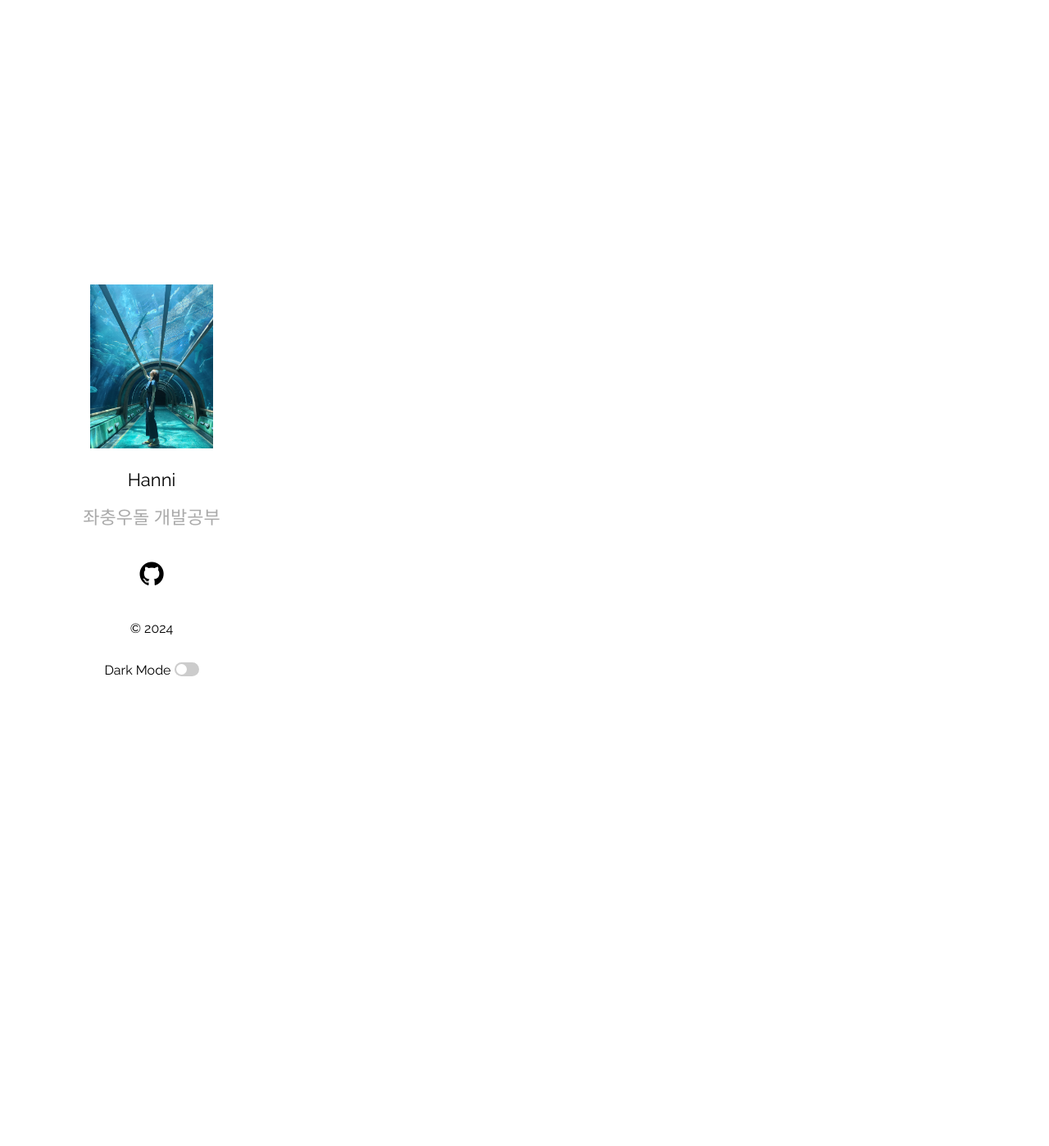
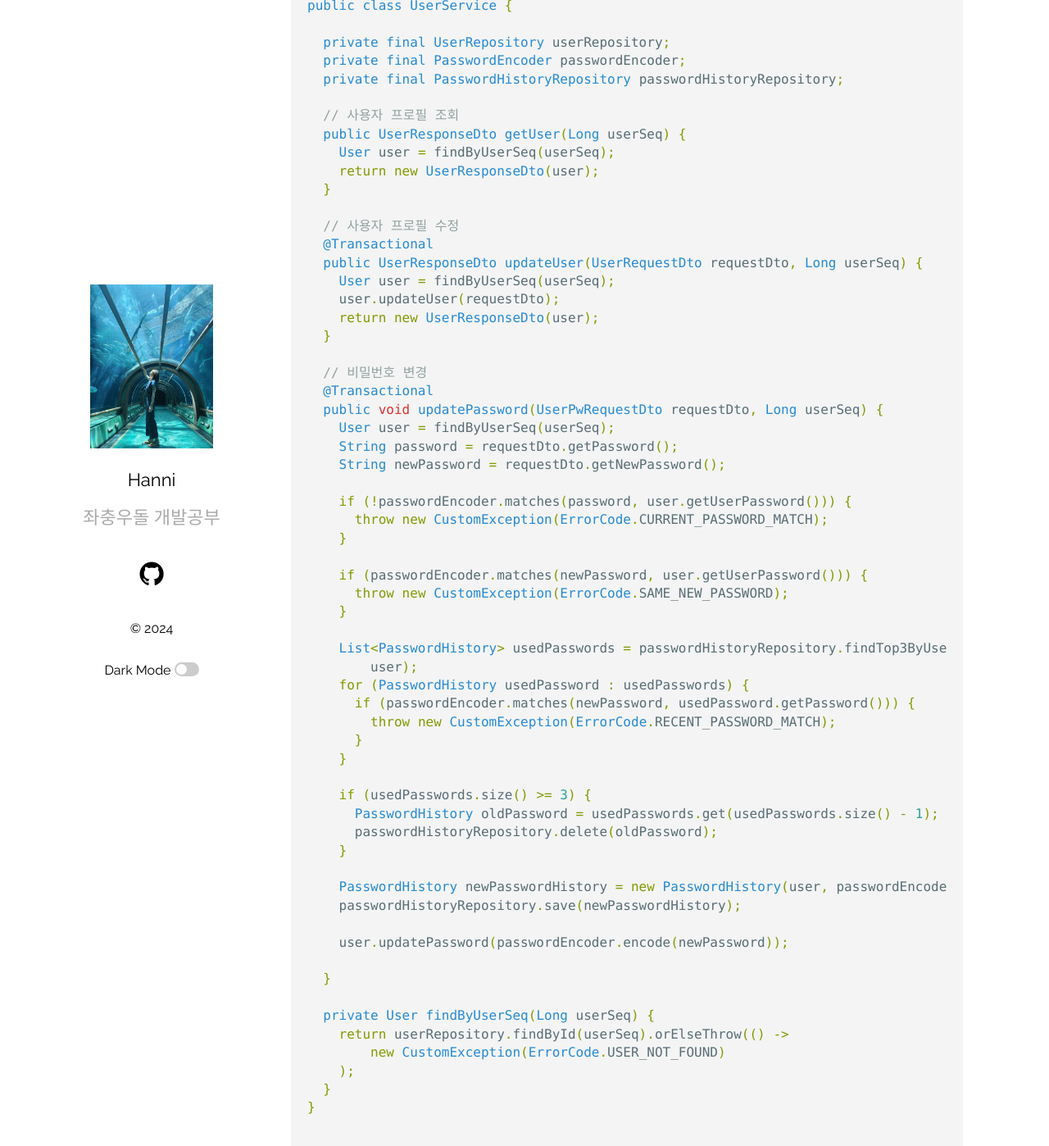
Before and after one commit to HaejungHan/HaejungHan.previous.blog, a Jekyll site: the page built from _posts/2024-06-19-아웃소싱프로젝트.markdown, in a window 1280 px wide and 1400 px high, scrolled down 647 px. Shown: the whole window at 82% size. Built offline with Jekyll 4.4.1, drawn with Linux system fonts in a browser that asks for light colours; some of the changed text lies outside the part shown.

Commit message:
20240619 TIL 수정

````diff
--- a/_posts/2024-06-19-아웃소싱프로젝트.markdown
+++ b/_posts/2024-06-19-아웃소싱프로젝트.markdown
@@ -10,3 +10,81 @@
 # 📌 Spring
 
 ## 💡 아웃소싱프로젝트 : 프로필 기능(비밀번호 변경)
+
+이전에 구현했던 부분이라 비밀번호 변경 부분만 수정조건이 추가되어서 덧붙여 구현해보았다.
+
+- **프로필 관리**
+    - 비밀번호 수정 조건
+        - 비밀번호 수정 시, 본인 확인을 위해 현재 비밀번호를 입력하여 올바른 경우에만 수정할 수 있습니다.
+        - 비밀번호는 현재 비밀번호 및 최근 사용한 세 개의 비밀번호와 다르게 설정해야 합니다.
+        - 예시) 현재 비밀번호가 'currentPass'이고 이전 비밀번호가 'password1', 'password2', 'password3'였다면 새로운 비밀번호는 이 네 개와 다른 새로운 비밀번호여야 합니다.
+    - 프로필 수정 기능
+        - 이름, 한 줄 소개와 같은 기본적인 정보를 볼 수 있어야 하며 수정할 수 있어야 합니다.
+
+```java
+
+@Service
+@RequiredArgsConstructor
+public class UserService {
+
+  private final UserRepository userRepository;
+  private final PasswordEncoder passwordEncoder;
+  private final PasswordHistoryRepository passwordHistoryRepository;
+
+  // 사용자 프로필 조회
+  public UserResponseDto getUser(Long userSeq) {
+    User user = findByUserSeq(userSeq);
+    return new UserResponseDto(user);
+  }
+
+  // 사용자 프로필 수정
+  @Transactional
+  public UserResponseDto updateUser(UserRequestDto requestDto, Long userSeq) {
+    User user = findByUserSeq(userSeq);
+    user.updateUser(requestDto);
+    return new UserResponseDto(user);
+  }
+
+  // 비밀번호 변경
+  @Transactional
+  public void updatePassword(UserPwRequestDto requestDto, Long userSeq) {
+    User user = findByUserSeq(userSeq);
+    String password = requestDto.getPassword();
+    String newPassword = requestDto.getNewPassword();
+
+    if (!passwordEncoder.matches(password, user.getUserPassword())) {
+      throw new CustomException(ErrorCode.CURRENT_PASSWORD_MATCH);
+    }
+
+    if (passwordEncoder.matches(newPassword, user.getUserPassword())) {
+      throw new CustomException(ErrorCode.SAME_NEW_PASSWORD);
+    }
+
+    List<PasswordHistory> usedPasswords = passwordHistoryRepository.findTop3ByUserOrderByChangedAtDesc(
+        user);
+    for (PasswordHistory usedPassword : usedPasswords) {
+      if (passwordEncoder.matches(newPassword, usedPassword.getPassword())) {
+        throw new CustomException(ErrorCode.RECENT_PASSWORD_MATCH);
+      }
+    }
+
+    if (usedPasswords.size() >= 3) {
+      PasswordHistory oldPassword = usedPasswords.get(usedPasswords.size() - 1);
+      passwordHistoryRepository.delete(oldPassword);
+    }
+
+    PasswordHistory newPasswordHistory = new PasswordHistory(user, passwordEncoder.encode(newPassword), LocalDateTime.now());
+    passwordHistoryRepository.save(newPasswordHistory);
+
+    user.updatePassword(passwordEncoder.encode(newPassword));
+
+  }
+
+  private User findByUserSeq(Long userSeq) {
+    return userRepository.findById(userSeq).orElseThrow(() ->
+        new CustomException(ErrorCode.USER_NOT_FOUND)
+    );
+  }
+}
+
+```
--- a/_posts/2024-06-20-y.markdown
+++ b/_posts/2024-06-20-y.markdown
@@ -1,6 +1,6 @@
 ---
 layout: post
-title:  "TIL(20240620) []"
+title:  "TIL(20240620) [아웃소싱프로젝트: ]"
 date:  2024-06-20
 categories: TIL Spring
 ---
@@ -10,6 +10,9 @@
 # 📌 Spring
 
 ## 💡
+
+```java
+```
 
 
 ------------------------------------------------------------------
````
